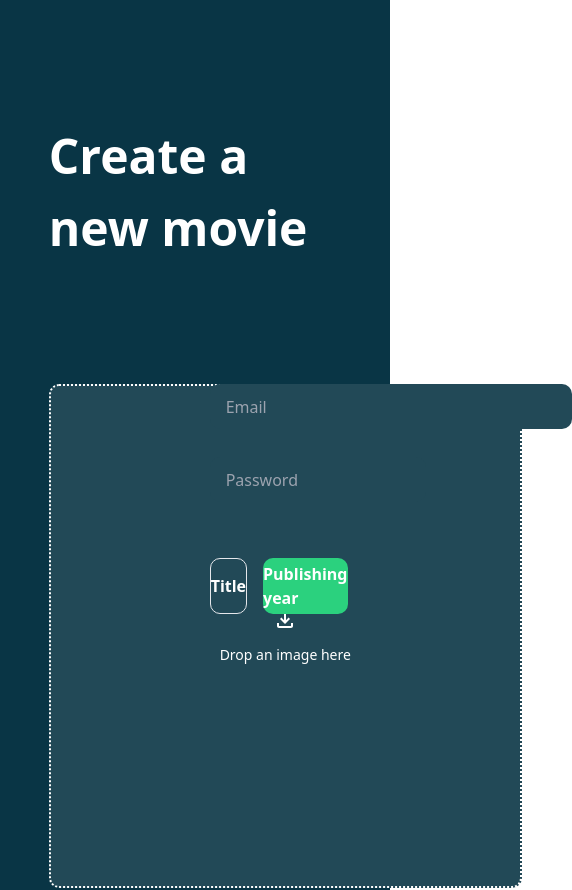
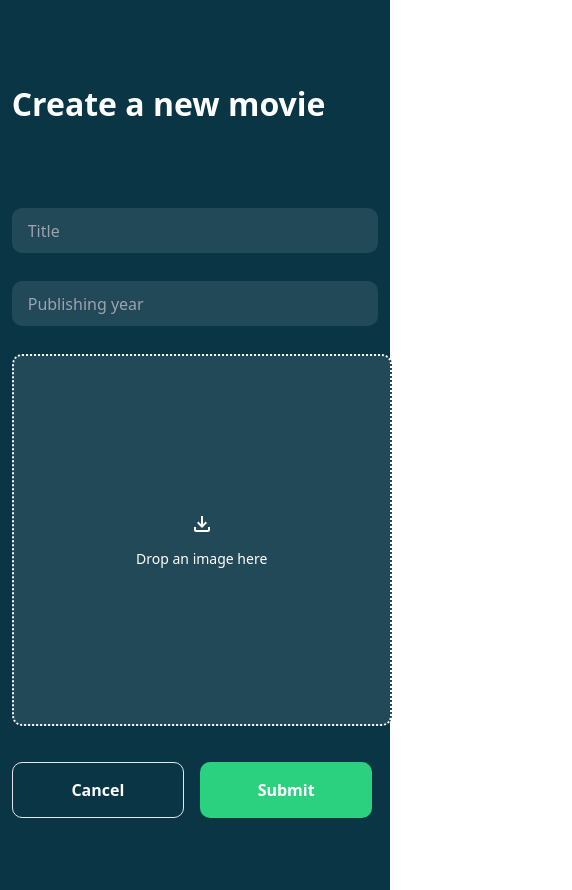
Before and after one commit to Mu-Aleem/movies_list_frontEnd, a React (Create React App) app: page /add-movie in a window 390 px wide. Shown: the top 890 px of the page, 572 px wide, since content can reach past the window. Built offline with nearby package versions, Linux system fonts and the light colour scheme; no server answers; sample sign-in values are in the browser's storage.

Commit message:
made all screen responsive

```diff
--- a/src/components/CreateMovie.jsx
+++ b/src/components/CreateMovie.jsx
@@ -12,59 +12,53 @@ const CreateMovie = () => {
   };
 
   return (
-    <div className="bg-[#093545] w-full h-auto flex flex-col gap-24">
-      <div className="w-[75%] mx-auto flex flex-col  mt-[120px]">
-        <div className="text-[48px] font-semibold text-white text-start mb-[120px]">
+    <div className='bg-[#093545] w-full h-auto flex flex-col gap-24'>
+        <div className='w-[94%] sm:w-[75%] mx-auto flex flex-col mt-[80px] sm:mt-[120px]'>
+        <div className='text-[32px] sm:text-[48px] sm:w-auto w-[380px] mx-auto sm:mx-0 font-semibold text-white text-start sm:mb-[120px] mb-[80px]'>
             Create a new movie
         </div>
 
-        <div className="flex justify-between w-full">
+        <div className='flex justify-between w-full flex-wrap sm:gap-20 '>
+
+          {/* mobile inputs  */}
+          <div className=' sm:hidden w-[380px] mx-auto flex flex-col gap-7 mb-7'>
+          <input type="text" alt='Title' placeholder='Title'  className='h-[45px] bg-[#224957] w-full   rounded-[10px] pl-4 '/>
+          <input type="text" alt='Publishing year' placeholder='Publishing year'  className='h-[45px]  w-full  bg-[#224957] rounded-[10px] pl-4 '/>
+          </div>
+
             {/* Left side  */}
-          <div className="w-[45%]">
+            <div className='sm:w-[473px] w-[380px] sm:h-[504px] h-[372px] mx-auto '>
             <input
              type="file"
              accept="image/*"
              ref={fileInputRef}
-              className=" hidden"
-            />
+             className=' hidden'/>
 
-            <div
-              className="border-2 border-dotted border-white rounded-[10px] w-[473px] h-[504px] bg-[#224957] flex flex-col justify-center items-center gap-3"
-              onClick={handleClick}
-            >
+            <div className='border-2 border-dotted border-white rounded-[10px] sm:w-[473px] w-[380px] sm:h-[504px] h-[372px] bg-[#224957] flex flex-col justify-center items-center gap-3' onClick={handleClick}>
                 <img src={downloadIcon} alt="" />
-              <div className="text-white text-[14px]">Drop an image here</div>
+                <div className='text-white text-[14px]'>Drop an image here</div>
             </div>
             </div>
 
             {/* Right side  */}
-          <div className="w-[45%]  flex flex-col gap-7">
-            <input
-              type="text"
-              alt="Email"
-              placeholder="Email"
-              className="h-[45px] w-[362px] bg-[#224957] rounded-[10px] pl-4"
-            />
-            <input
-              type="text"
-              alt="Password"
-              placeholder="Password"
-              className="h-[45px] w-[216px] bg-[#224957] rounded-[10px] pl-4"
-            />
+            <div className='w-[380px] sm:w-[473px] h-auto  flex flex-col gap-7 mx-auto'>
+            <input type="text" alt='Title' placeholder='Title'  className='h-[45px] w-[362px] bg-[#224957] rounded-[10px] pl-4 sm:block hidden'/>
+            <input type="text" alt='Publishing year' placeholder='Publishing year'  className='h-[45px] w-[216px] bg-[#224957] rounded-[10px] pl-4 sm:block hidden'/>
 
-            <div className="flex gap-4 mt-7">
-              <div className="w-[167px] h-[56px] rounded-[10px]  flex justify-center items-center text-white font-semibold text-[16px] border-[1px]">
-                Title
+            <div className='flex gap-4 mt-9'>
+            <div className='w-[47%] sm:w-[167px] h-[56px] rounded-[10px]  flex justify-center items-center text-white font-semibold text-[16px] border-[1px]'>
+                Cancel
             </div>
-              <div className="w-[167px] h-[56px] rounded-[10px] bg-[#2BD17E] flex justify-center items-center text-white font-semibold text-[16px]">
-                Publishing year
+            <div className='w-[47%] sm:w-[167px] h-[56px] rounded-[10px] bg-[#2BD17E] flex justify-center items-center text-white font-semibold text-[16px]'>
+                Submit
             </div>
             </div>
             </div>
         </div>
         </div>
 
-      <FooterIconComp />
+         <FooterIconComp/>
+
 </div>
   );
 };
--- a/src/components/EditComp.jsx
+++ b/src/components/EditComp.jsx
@@ -14,37 +14,43 @@ const EditComp = () => {
 
   return (
     <div className='bg-[#093545] w-full h-auto flex flex-col gap-24'>
-        <div className='w-[75%] mx-auto flex flex-col  mt-[120px]'>
-        <div className='text-[48px] font-semibold text-white text-start mb-[120px]'>
+        <div className='w-[94%] sm:w-[75%] mx-auto flex flex-col mt-[80px] sm:mt-[120px]'>
+        <div className='text-[32px] sm:text-[48px] sm:w-auto w-[380px] mx-auto sm:mx-0 font-semibold text-white text-start sm:mb-[120px] mb-[80px]'>
             Edit
         </div>
 
-        <div className='flex justify-between w-full'>
+        <div className='flex justify-between w-full flex-wrap sm:gap-20 '>
+
+          {/* mobile inputs  */}
+          <div className=' sm:hidden w-[380px] mx-auto flex flex-col gap-7 mb-7'>
+          <input type="text" alt='Title' placeholder='Title'  className='h-[45px] bg-[#224957] w-full   rounded-[10px] pl-4 '/>
+          <input type="text" alt='Publishing year' placeholder='Publishing year'  className='h-[45px]  w-full  bg-[#224957] rounded-[10px] pl-4 '/>
+          </div>
 
             {/* Left side  */}
-            <div className='w-[45%]'>
+            <div className='sm:w-[473px] w-[380px] sm:h-[504px] h-[372px] mx-auto '>
             <input
              type="file"
              accept="image/*"
              ref={fileInputRef}
              className=' hidden'/>
 
-            <div className='border-2 border-dotted border-white rounded-[10px] w-[473px] h-[504px] bg-[#224957] flex flex-col justify-center items-center gap-3' onClick={handleClick}>
+            <div className='border-2 border-dotted border-white rounded-[10px] sm:w-[473px] w-[380px] sm:h-[504px] h-[372px] bg-[#224957] flex flex-col justify-center items-center gap-3' onClick={handleClick}>
                 <img src={downloadIcon} alt="" />
                 <div className='text-white text-[14px]'>Drop an image here</div>
             </div>
             </div>
 
             {/* Right side  */}
-            <div className='w-[45%]  flex flex-col gap-7'>
-            <input type="text" alt='Email' placeholder='Email'  className='h-[45px] w-[362px] bg-[#224957] rounded-[10px] pl-4'/>
-            <input type="text" alt='Password' placeholder='Password'  className='h-[45px] w-[216px] bg-[#224957] rounded-[10px] pl-4'/>
+            <div className='w-[380px] sm:w-[473px] h-auto  flex flex-col gap-7 mx-auto'>
+            <input type="text" alt='Title' placeholder='Title'  className='h-[45px] w-[362px] bg-[#224957] rounded-[10px] pl-4 sm:block hidden'/>
+            <input type="text" alt='Publishing year' placeholder='Publishing year'  className='h-[45px] w-[216px] bg-[#224957] rounded-[10px] pl-4 sm:block hidden'/>
 
-            <div className='flex gap-4 mt-7'>
-            <div className='w-[167px] h-[56px] rounded-[10px]  flex justify-center items-center text-white font-semibold text-[16px] border-[1px]'>
+            <div className='flex gap-4 mt-9'>
+            <div className='w-[47%] sm:w-[167px] h-[56px] rounded-[10px]  flex justify-center items-center text-white font-semibold text-[16px] border-[1px]'>
                 Cancel
             </div>
-            <div className='w-[167px] h-[56px] rounded-[10px] bg-[#2BD17E] flex justify-center items-center text-white font-semibold text-[16px]'>
+            <div className='w-[47%] sm:w-[167px] h-[56px] rounded-[10px] bg-[#2BD17E] flex justify-center items-center text-white font-semibold text-[16px]'>
                 Update
             </div>
             </div>
--- a/src/components/MyMovie.jsx
+++ b/src/components/MyMovie.jsx
@@ -38,22 +38,23 @@ const MyMovie = () => {
 
   return (
     <div className="bg-[#093545] w-full h-auto flex flex-col gap-24 justify-between">
-      <div className="w-[85%] mx-auto flex flex-col  mt-[120px]">
+      <div className="w-[85%] mx-auto flex flex-col sm:mt-[120px] mt-[80px]">
+
         {/* Upper section  */}
         <div className="flex justify-between">
-          <Link to="/add-movie" className="flex items-center gap-4">
-            <div className="text-[48px] font-semibold text-white text-start ">
+          <Link to="/add-movie" className="flex items-center sm:gap-4 gap-3">
+            <div className="text-[32px] sm:text-[48px] font-semibold text-white text-start ">
               My Movies
             </div>
-            <img src={addIcon} alt="" className="w-[32px] h-[32px] mt-[8px]" />
+            <img src={addIcon} alt="" className="sm:w-[32px] w-[20px] h-[20px] sm:h-[32px] mt-[8px]" />
           </Link>
 
           <div
             className="flex items-center gap-3 cursor-pointer"
             onClick={handleLogout}
           >
-            <div className="text-[16px] font-bold text-white">Logout</div>
-            <img src={logoutIcon} alt="" className="w-[32px] h-[32px]" />
+            <div className="text-[16px] font-bold text-white sm:block hidden">Logout</div>
+            <img src={logoutIcon} alt="" className="w-[32px] h-[32px] sm:w-[32px] sm:h-[32px]" />
           </div>
         </div>
 
@@ -61,16 +62,16 @@ const MyMovie = () => {
         <div className="flex flex-wrap gap-3 mt-[120px] ">
           {currentPosts.map((ele, index) => (
             <div
-              className="w-[282px]  h-[510px] bg-[#092C39] rounded-xl mb-6"
+              className='w-[180px] sm:w-[282px] sm:mt-[120px] mt-[80px] sm:h-[510px] h-[334px] bg-[#092C39] rounded-xl'
               key={index}
             >
               <img
                 src={ele.image}
                 alt=""
-                className="w-[266px] h-[400px] border-2 mx-auto mt-2 rounded-xl"
+                className='w-[180px] h-[246px] sm:w-[266px] sm:h-[400px] border-2 mx-auto mt-2 rounded-xl'
               />
               <div className="pl-3 flex flex-col gap-3 my-4 text-white">
-                <div className="text-[20px]">{ele.category}</div>
+                <div className="sm:text-[20px] text-[16px]">{ele.category}</div>
                 <div className="font-normal text-sm">{ele.price}</div>
               </div>
             </div>
--- a/src/components/NewMovie.jsx
+++ b/src/components/NewMovie.jsx
@@ -3,14 +3,13 @@ import FooterIconComp from './FooterIconComp'
 
 const NewMovie = () => {
   return (
-    <div className='bg-[#093545] w-full h-auto flex flex-col gap-24'>
-
+    <div className='bg-[#093545] w-full h-auto min-h-screen flex flex-col gap-24 justify-between'>
 
       <div className='flex flex-col gap-7 justify-center mt-[324px] mb-[170px]'>
-        <div className='text-[48px] font-semibold text-white text-center'>
+        <div className='sm:text-[48px] text-[32px] font-semibold text-white text-center sm:px-0 px-4'>
             Your movie list is empty
         </div>
-        <div className='w-[202px] h-[54px] rounded-[10px] mx-auto bg-[#2BD17E] flex justify-center items-center text-white font-semibold text-[16px]'>
+        <div className='sm:w-[202px] w-[87%] h-[54px] rounded-[10px] mx-auto bg-[#2BD17E] flex justify-center items-center text-white font-semibold text-[16px]'>
             Add a new movie
         </div>
       </div>
--- a/src/components/SignIn.jsx
+++ b/src/components/SignIn.jsx
@@ -40,12 +40,13 @@ const SignIn = () => {
     }
   };
   return (
-    <div className="bg-[#093545] w-full h-auto flex flex-col ">
+    <div className='bg-[#093545] w-full h-auto min-h-screen flex flex-col justify-between'>
+
       <form
         onSubmit={handleSubmit(onSubmit)}
-        className="w-[300px] mx-auto flex flex-col gap-7 justify-center items-center mt-[220px] mb-[120px]"
+        className="w-[90%] sm:w-[300px] mx-auto flex flex-col gap-7 justify-center items-center mt-[220px] mb-[120px]"
       >
-        <div className="text-[64px] font-semibold text-white text-center">
+        <div className="sm:text-[64px] text-[48px] font-semibold text-white text-center">
           Sign In
         </div>
         <div className="w-full">
```
Lines whose indentation alone changed are shown as unchanged.
